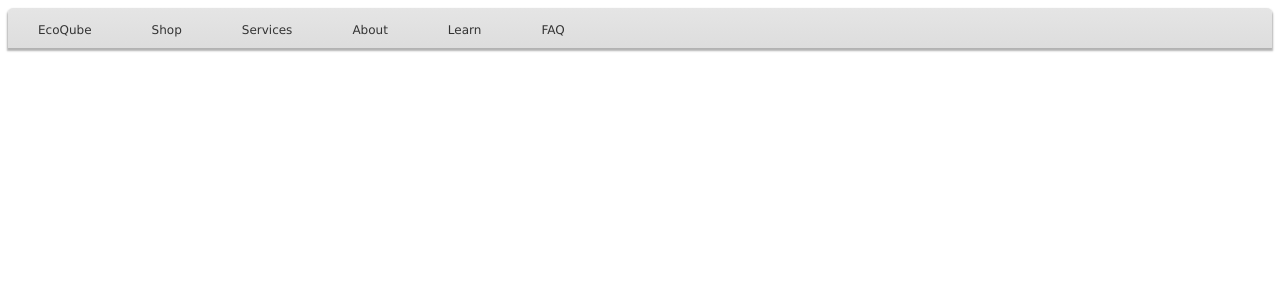
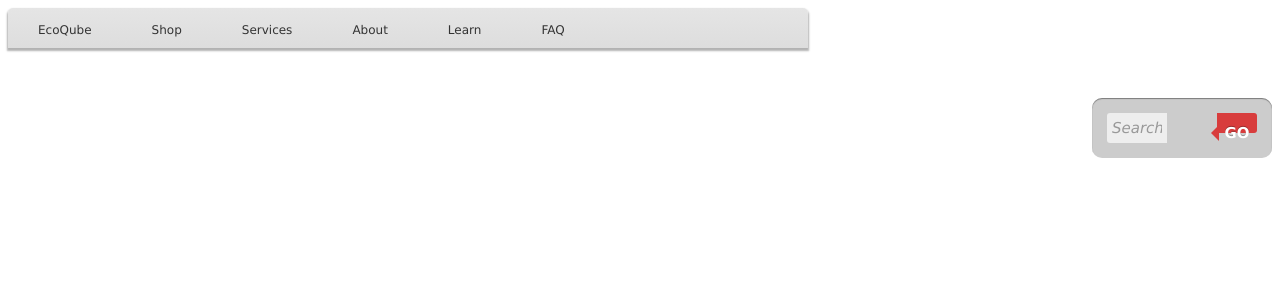
Before and after one commit to titse/COGS187B-project, a PHP site: page /index2.html in a window 1280 px wide. Shown: the top 300 px of the page. Run offline with PHP 8.4, Linux system fonts and the light colour scheme.

Commit message:
need to work on the search bar and get it positioned correctly

```diff
--- a/css/main-stylesheet.css
+++ b/css/main-stylesheet.css
@@ -4,3 +4,128 @@ Authors: Tiffany Tse, Elizabeth Stevens, and Haakon L'Orange
 File Name: main-stylesheet.css
 
 ======================*/
+
+/*--------------search bar --------- */
+    /*-------------------------------------*/
+
+    .cf:before, .cf:after{
+      content:"";
+      display:table;
+    }
+
+    .cf:after{
+      clear:both;
+    }
+
+    .cf{
+      zoom:1;
+    }
+
+    /*-------------------------------------*/
+
+    .form-wrapper {
+        width: 150px;
+        padding: 15px;
+        margin: 50px auto 50px auto;
+        background: #444;
+        background: rgba(0,0,0,.2);
+        -moz-border-radius: 10px;
+        -webkit-border-radius: 10px;
+        border-radius: 10px;
+        -moz-box-shadow: 0 1px 1px rgba(0,0,0,.4) inset, 0 1px 0 rgba(255,255,255,.2);
+        -webkit-box-shadow: 0 1px 1px rgba(0,0,0,.4) inset, 0 1px 0 rgba(255,255,255,.2);
+        box-shadow: 0 1px 1px rgba(0,0,0,.4) inset, 0 1px 0 rgba(255,255,255,.2);
+    }
+
+    .form-wrapper input {
+        width: 50px;
+        height: 10px;
+        padding: 10px 5px;
+        float: left;
+        font: bold 15px 'lucida sans', 'trebuchet MS', 'Tahoma';
+        border: 0;
+        background: #eee;
+        -moz-border-radius: 3px 0 0 3px;
+        -webkit-border-radius: 3px 0 0 3px;
+        border-radius: 3px 0 0 3px;
+    }
+
+    .form-wrapper input:focus {
+        outline: 0;
+        background: #fff;
+        -moz-box-shadow: 0 0 2px rgba(0,0,0,.8) inset;
+        -webkit-box-shadow: 0 0 2px rgba(0,0,0,.8) inset;
+        box-shadow: 0 0 2px rgba(0,0,0,.8) inset;
+    }
+
+    .form-wrapper input::-webkit-input-placeholder {
+       color: #999;
+       font-weight: normal;
+       font-style: italic;
+    }
+
+    .form-wrapper input:-moz-placeholder {
+        color: #999;
+        font-weight: normal;
+        font-style: italic;
+    }
+
+    .form-wrapper input:-ms-input-placeholder {
+        color: #999;
+        font-weight: normal;
+        font-style: italic;
+    }
+
+    .form-wrapper button {
+		overflow: visible;
+        position: relative;
+        float: right;
+        border: 0;
+        padding: 0;
+        cursor: pointer;
+        height: 20px;
+        width: 40px;
+        font: bold 15px/40px 'lucida sans', 'trebuchet MS', 'Tahoma';
+        color: #fff;
+        text-transform: uppercase;
+        background: #d83c3c;
+        -moz-border-radius: 0 3px 3px 0;
+        -webkit-border-radius: 0 3px 3px 0;
+        border-radius: 0 3px 3px 0;
+        text-shadow: 0 -1px 0 rgba(0, 0 ,0, .3);
+    }
+
+    .form-wrapper button:hover{
+        background: #e54040;
+    }
+
+    .form-wrapper button:active,
+    .form-wrapper button:focus{
+        background: #c42f2f;
+    }
+
+    .form-wrapper button:before {
+        content: '';
+        position: absolute;
+        border-width: 8px 8px 8px 0;
+        border-style: solid solid solid none;
+        border-color: transparent #d83c3c transparent;
+        top: 12px;
+        left: -6px;
+    }
+
+    .form-wrapper button:hover:before{
+        border-right-color: #e54040;
+    }
+
+    .form-wrapper button:focus:before{
+        border-right-color: #c42f2f;
+    }
+
+    .form-wrapper button::-moz-focus-inner {
+        border: 0;
+        padding: 0;
+    }
+	.search{
+		float:right;
+	}
--- a/css/navstyles.css
+++ b/css/navstyles.css
@@ -3,7 +3,7 @@
   padding: 0;
   margin: 0;
   border: 0;
-  width: auto;
+  width: 800px;
 }
 #cssmenu ul,
 #cssmenu ul li,
--- a/index.html
+++ b/index.html
@@ -43,7 +43,7 @@
 							<li> Livestock</li>
 							<li> Plants </li>
 							<li> Accessories</li>
-						</ul class="has-sub">
+						</ul>
 				</li>
 
 				<li  class="has-sub"> <a href="#"> <span>Services </span> </a>
@@ -57,7 +57,7 @@
 
 
 				<li> <a href="#"> <span>About </span> </a>
-						<ul class="has-sub">
+						<ul>
 							<li> Our Story </li>
 							<li> Values </li>
 							<li> The Team </li>
@@ -65,7 +65,7 @@
 						</ul>
 				</li>
 				<li> <a href="#"> <span>Learn</span> </a>
-						<ul class="has-sub">
+						<ul>
 							<li>Blog </li>
 							<li> Ecosystem</li>
 						</ul>
--- a/index2.html
+++ b/index2.html
@@ -4,9 +4,21 @@
 	<meta http-equiv='Content-Type' content='text/html; charset=utf-8' />
 	<meta http-equiv='X-UA-Compatible' content='IE=edge,chrome=1' />
 	<link rel='stylesheet' type='text/css' href='css/navstyles.css' />
+	<link rel='stylesheet' type='text/css' href='css/main-stylesheet.css' />
+
 </head>
 <body>
-<div id='cssmenu'>
+<div class ="header">
+	<div class= "midheader">
+			<div class="logo">
+			</div>
+			<div class = "login">
+			</div>
+			<div class="social-media">
+			</div>
+		</div>
+	<div class="navbar">
+	<div id="cssmenu">
 		<ul>
 		   <li class="has-sub"><a href="#"><span>EcoQube</span></a>
 				<ul>
@@ -65,6 +77,15 @@
 
 		   </li>
 		</ul>
-</div>
+	</div> <!--end of cssmenu-->
+				<div class="search">
+			<form class="form-wrapper cf">
+				<input type="text" placeholder="Search the entire store.." required />
+				<button type="submit">GO</button>
+			</form>
+		</div> <!--search bar-->
+	</div> <!--end of navbar-->
+
+	</div> <!--end of header-->
 </body>
 </html>
```
Also changed, not shown: css/stylesheet.css (deleted, +0 -17 lines). Lines whose indentation alone changed are shown as unchanged.
